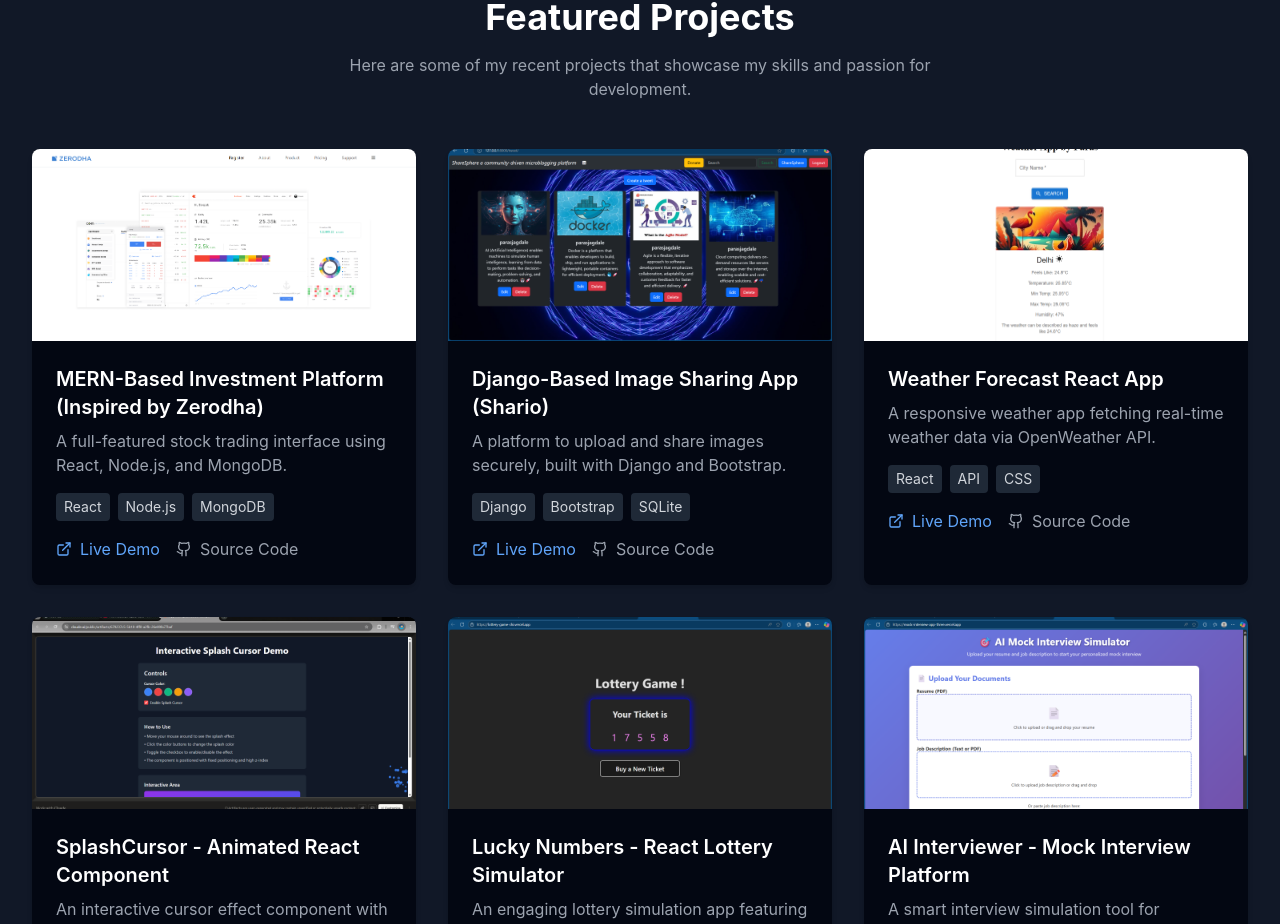
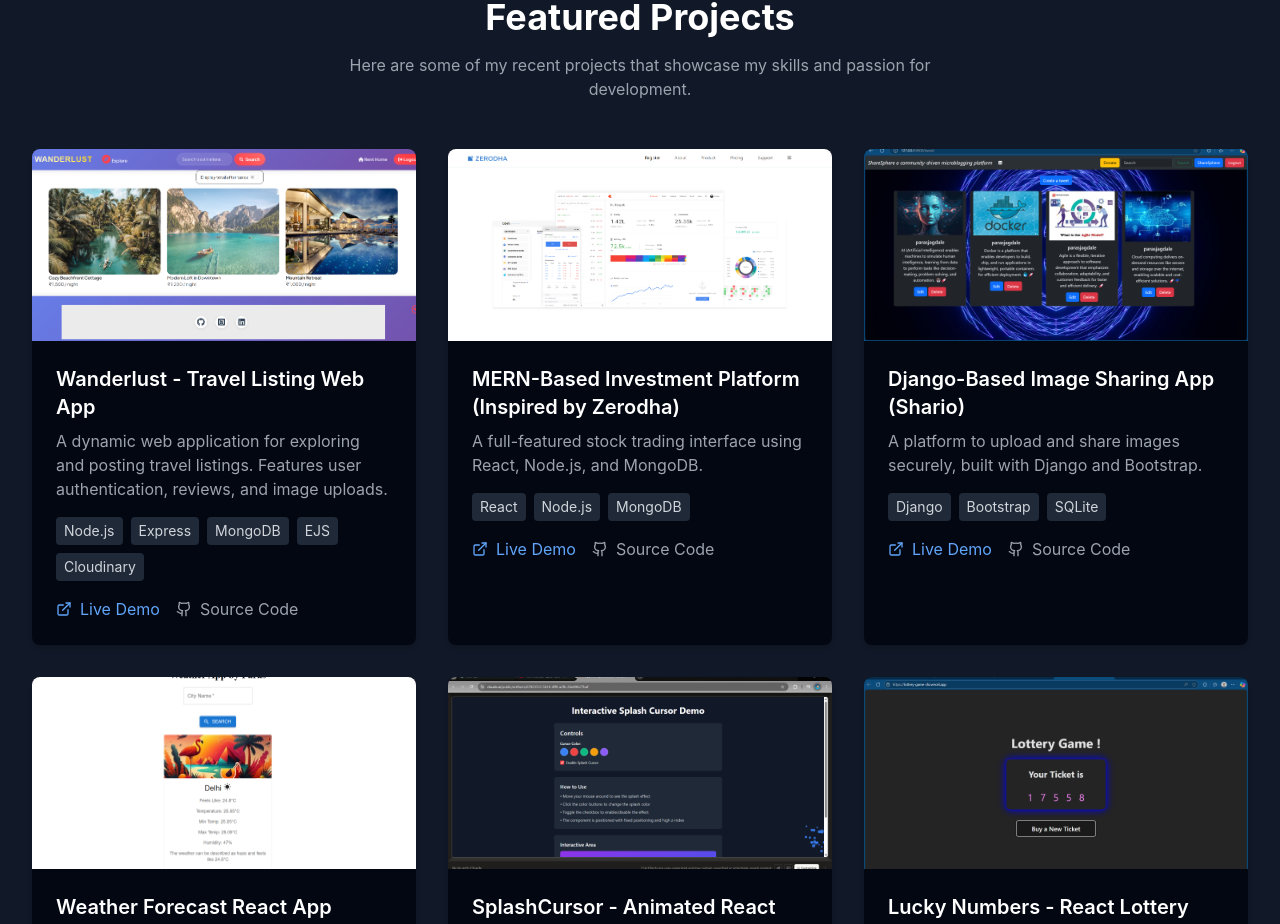
Before and after one commit to ParasJagdale/portfolio_react, a React (Create React App) app: page / in a window 1280 px wide. Shown: the part 1161-2085 px from the top of the page. Built offline with nearby package versions, Linux system fonts and the light colour scheme.

Commit message:
Update projectsData.js
Added the project Wanderlust

```diff
--- a/src/projectsData.js
+++ b/src/projectsData.js
@@ -1,4 +1,13 @@
 export const projects = [
+  {
+  title: "Wanderlust - Travel Listing Web App",
+  description:
+    "A dynamic web application for exploring and posting travel listings. Features user authentication, reviews, and image uploads.",
+  techStack: ["Node.js", "Express", "MongoDB", "EJS", "Cloudinary"],
+  liveLink: "https://wanderlust-travel-marketplace.onrender.com/listings",
+  codeLink: "https://github.com/ParasJagdale/wanderlust-travel-marketplace",
+  image: "/images/Wanderlust.png",
+},
   {
     title: "MERN-Based Investment Platform (Inspired by Zerodha)",
     description:
```
